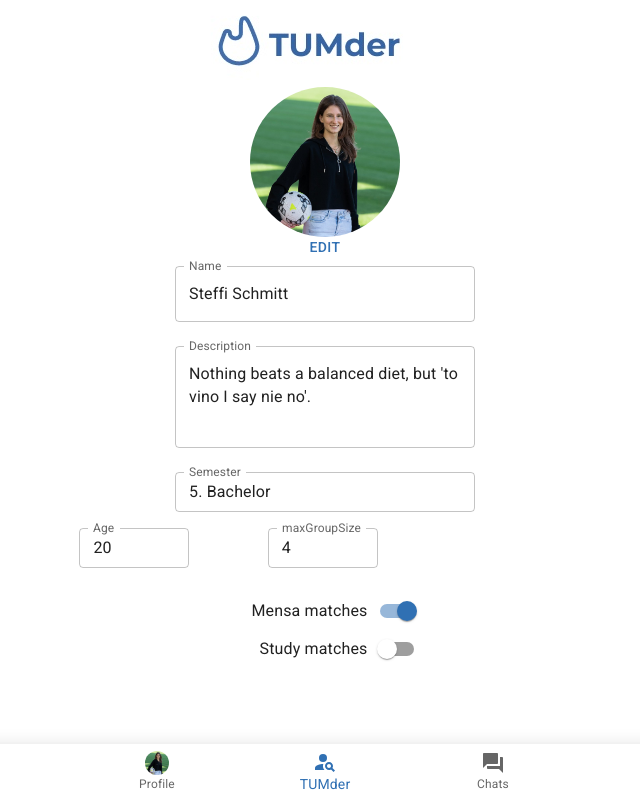
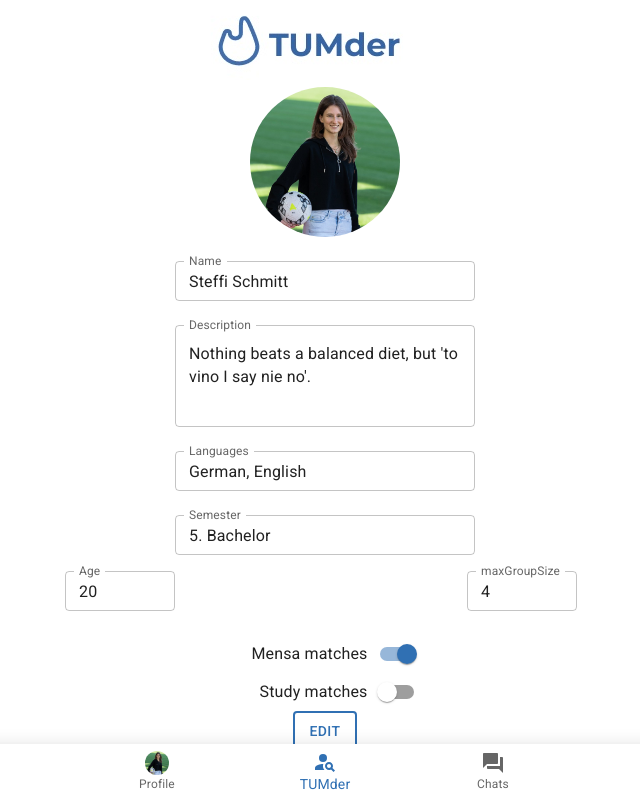
Before and after one commit to AleMer97/TUMder, a React (Create React App) app in the folder create-react-app/: page /profile in a window 1280 px wide. Shown: the whole page, without its empty margins (315-955 px from the left). Built offline with nearby package versions, Linux system fonts and the light colour scheme.

Commit message:
added groups

```diff
--- a/create-react-app/src/data.js
+++ b/create-react-app/src/data.js
@@ -83,7 +83,7 @@ const group1 = {
     degree: 'Mathematics, Nutritional Science',
     description: 'Your new study group 💪🤓',
     language: 'German',
-    image: '/statics/tumGroup1.npg'
+    image: '/static/tumGroup1.jpg'
 }
 
 export const students = [student1, student2, student3, student4, student5, student6, group1]
--- a/create-react-app/src/pages/Profile.js
+++ b/create-react-app/src/pages/Profile.js
@@ -44,9 +44,6 @@ export default function Profile({student}) {
           sx={{ width: 150, height: 150}}
         />
       </Grid>
-      <Grid item sx={{mt:-4}}>
-        <Button >Edit</Button>
-      </Grid>
 
       <Grid item mb={3}>
           <TextField
@@ -55,6 +52,7 @@ export default function Profile({student}) {
             label="Name"
             maxRows={1}
             value={name}
+            size="small"
             onChange={handleChangeName}
           />
       </Grid>
@@ -76,6 +74,15 @@ export default function Profile({student}) {
         <TextField
           sx={{width: '300px'}}
           size="small"
+          label="Languages"
+          value={student.language}
+        />
+      </Grid>
+
+      <Grid item mb={3}>
+        <TextField
+          sx={{width: '300px'}}
+          size="small"
           label="Semester"
           value={student.semester}
         />
@@ -87,18 +94,22 @@ export default function Profile({student}) {
         justifyContent="center"
         mb={3}
       >
-        <Grid container direction='row' >
-          <Grid item ml={4.8}>
+        <Grid
+          container
+          direction='row'
+          justifyContent='space-between'
+        >
+          <Grid item >
             <TextField
-              sx={{width: '110px'}}
+              sx={{width: '110px', marginLeft: 3}}
               size="small"
               label="Age"
               value={student.age}
             />
           </Grid>
-          <Grid item ml={9.8}>
+          <Grid item >
             <TextField
-              sx={{width: '110px'}}
+              sx={{width: '110px', marginRight: 3}}
               size="small"
               label="maxGroupSize"
               value={student.maxGroupSize}
@@ -108,7 +119,7 @@ export default function Profile({student}) {
       </Grid>
 
 
-      <Grid item mb={3} alignItems='flex-start'>
+      <Grid item  alignItems='flex-start'>
         <FormGroup>
           <FormControlLabel
             value="start"
@@ -128,6 +139,10 @@ export default function Profile({student}) {
           />
         </FormGroup>
       </Grid>
+
+      <Grid item >
+        <Button sx={{border: 2, borderRadius: 1}}>Edit</Button>
+      </Grid>
     </Grid>
   );
 }
```
Also changed, not shown: create-react-app/public/static/tumGroup1.jpg (added), create-react-app/public/static/tumGroup1.png (deleted).
